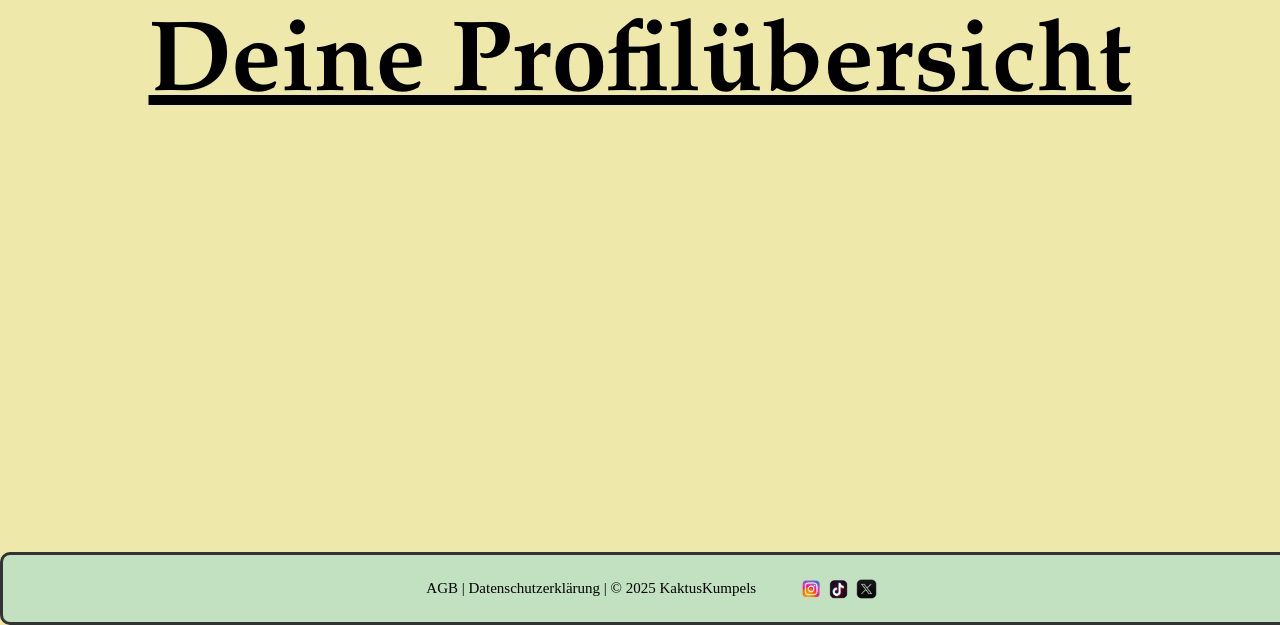
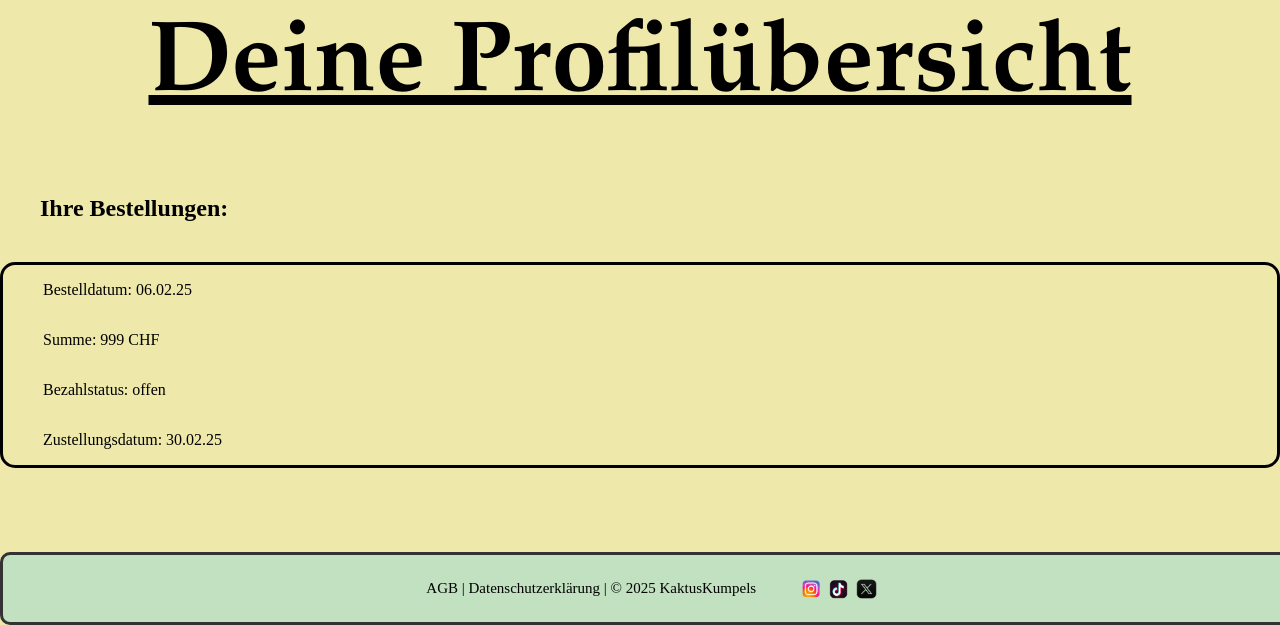
Before and after one commit to ia24b-candrianl/kaktus-kumpels, a Flask app: a page that uses templates/profilübersicht.html in a window 1280 px wide. Shown: the part 175-800 px from the top of the page. Run offline with Flask 3, Linux system fonts and the light colour scheme.

Commit message:
Profilübersicht

```diff
--- a/static/profilübersicht.css
+++ b/static/profilübersicht.css
@@ -0,0 +1,12 @@
+h2 {
+    margin-bottom: 40px;
+    margin-left: 40px;
+}
+
+.infos {
+    display: flex;
+    flex-direction: column;
+    border: 3px solid black;
+    border-radius: 15px;
+    padding-left: 40px;
+}
--- a/templates/profilübersicht.html
+++ b/templates/profilübersicht.html
@@ -10,4 +10,13 @@
     <title>Profilübersicht</title>
     <body>
     <h1>Deine Profilübersicht</h1>
+    <div class="title_infos">
+        <h2>Ihre Bestellungen:</h2>
+    </div>
+    <div class="infos">
+        <p>Bestelldatum: 06.02.25</p>
+        <p>Summe: 999 CHF</p>
+        <p>Bezahlstatus: offen</p>
+        <p>Zustellungsdatum: 30.02.25</p>
+    </div>
 {% endblock %}
```
